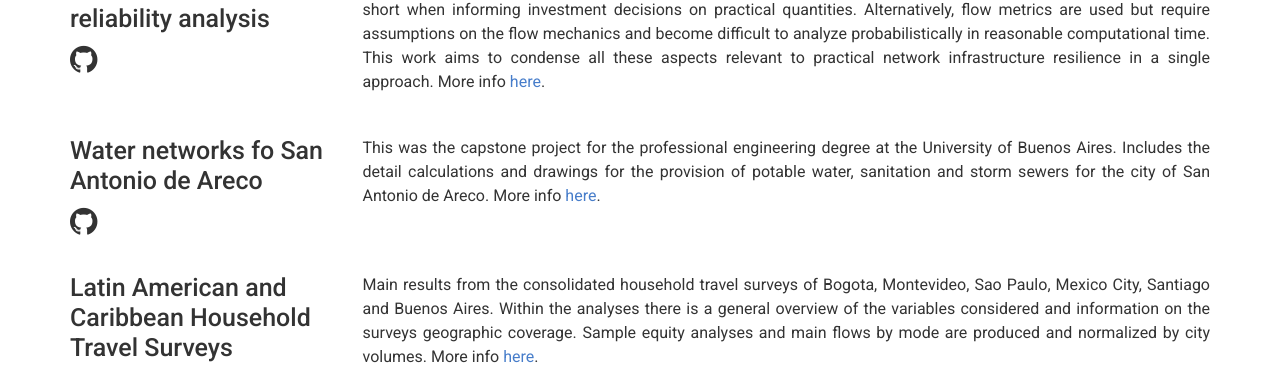
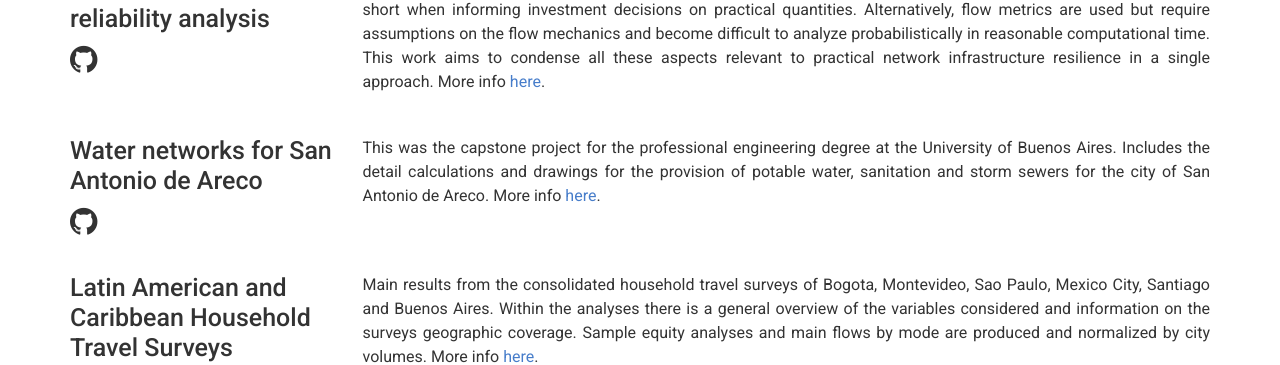
Before and after one commit to JPchomp/JPchomp.github.io, a Jekyll site: the page built from index.md, in a window 1280 px wide and 900 px high, scrolled down 2241 px. Shown: the part 124-489 px from the top of the window. Built offline with Jekyll 4.4.1, drawn with Linux system fonts in a browser that asks for light colours.

Commit message:
Update projects.yml

```diff
--- a/_data/projects.yml
+++ b/_data/projects.yml
@@ -6,7 +6,7 @@
   description: | # this will include new lines to allow paragraphs
     Although most reliability analysis for networks uses concepts from graph theory to assess reliability, these metrics fall short when informing investment decisions on practical quantities. Alternatively, flow metrics are used but require assumptions on the flow mechanics and become difficult to analyze probabilistically in reasonable computational time. This work aims to condense all these aspects relevant to practical network infrastructure resilience in a single approach. More info [here](https://github.com/JPchomp/resilience).
 
-- name: Water networks fo San Antonio de Areco
+- name: Water networks for San Antonio de Areco
   #link: github.com/JPchomp
   github: JPchomp/areco
   description: | # this will include new lines to allow paragraphs
```
